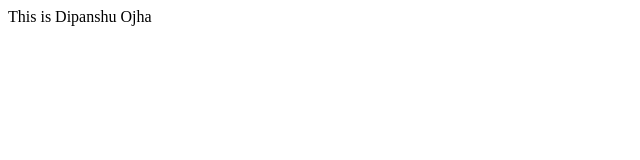
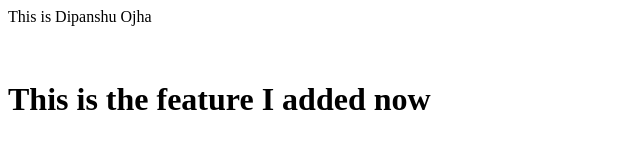
Before and after one commit to DipanshuOjha/demo2, a plain HTML site: page index.html in a window 1280 px wide. Shown: the whole page, without its empty margins (0-640 px from the left). Drawn offline with Linux system fonts and the light colour scheme.

Commit message:
feature1 addded

```diff
--- a/index.html
+++ b/index.html
@@ -1 +1,3 @@
 <p>This is Dipanshu Ojha</p>
+<br>
+<h1>This is the feature I added now</h1>
```
